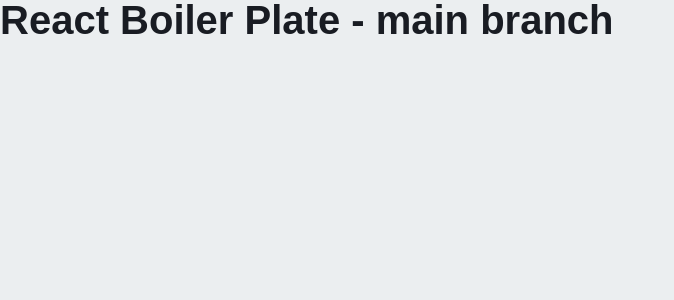
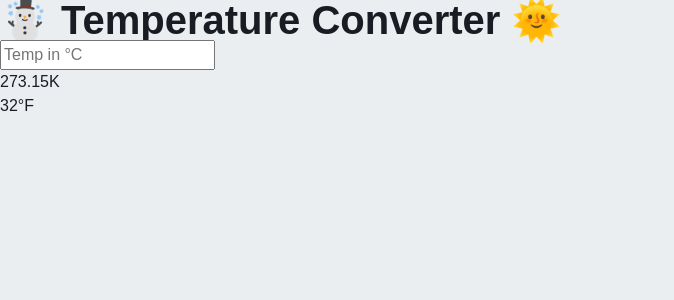
Before and after one commit to leanhduy/react-learning, a React (Create React App) app: page / in a window 1280 px wide. Shown: the top 300 px of the page, without its empty margins (0-674 px from the left). Built offline with nearby package versions, Linux system fonts and the light colour scheme.

Commit message:
Update `README` and add simple example for render prop

```diff
--- a/src/components/App.js
+++ b/src/components/App.js
@@ -1,5 +1,42 @@
-function App() {
-    return <h1>React Boiler Plate - main branch</h1>
+import React, { useState } from 'react'
+
+function Input({ value, setValue }) {
+    return (
+        <input
+            type="text"
+            value={value}
+            onChange={(e) => setValue(e.target.value)}
+            placeholder="Temp in °C"
+        />
+    )
 }
 
-export default App
+export default function App() {
+    const [value, setValue] = useState('')
+    return (
+        <div className="App">
+            <h1>☃️ Temperature Converter 🌞</h1>
+            <Input value={value} setValue={setValue} />
+            <Thermometer
+                value={value}
+                renderProp={() => <Kelvin value={parseInt(value) || 0} />}
+            />
+            <Thermometer
+                value={value}
+                renderProp={() => <Fahrenheit value={parseInt(value) || 0} />}
+            />
+        </div>
+    )
+}
+
+function Kelvin({ value = 0 }) {
+    return <div className="temp">{value + 273.15}K</div>
+}
+
+function Fahrenheit({ value = 0 }) {
+    return <div className="temp">{(value * 9) / 5 + 32}°F</div>
+}
+
+const Thermometer = ({ renderProp, value }) => {
+    return renderProp(value)
+}
```
Also changed, not shown: src/components/Logger.js (added, +10 -0 lines), 1 other file (tests, documents, lock files or other folders).
